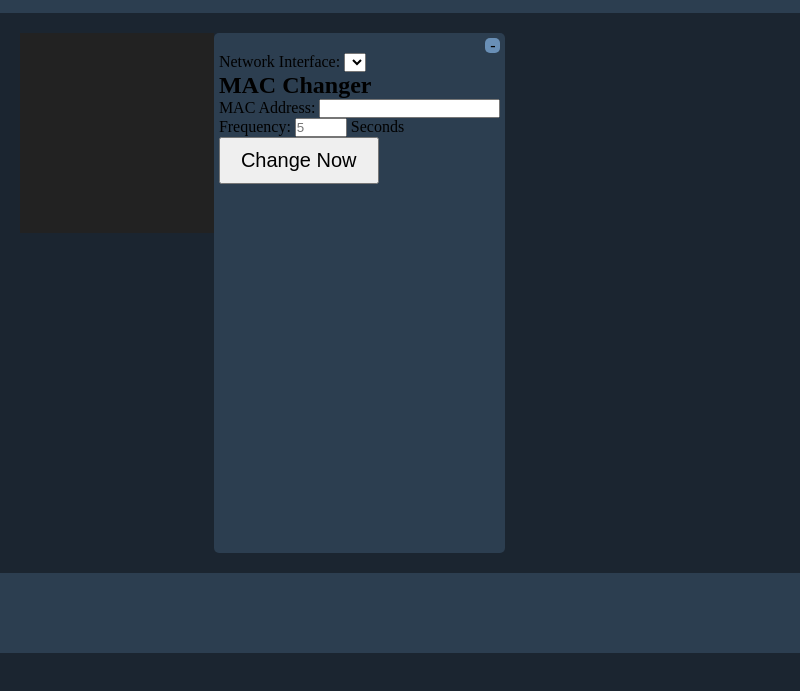
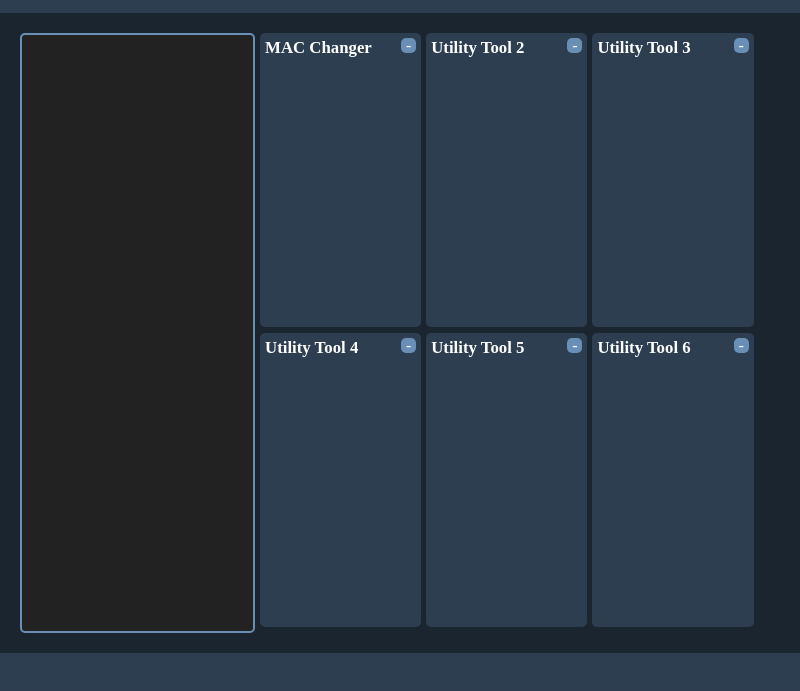
Before and after one commit to dstock3/place2B, an Electron app: page index.html in a window 800 px wide. Shown: the part 67-758 px from the top of the page. Drawn offline with Linux system fonts and the light colour scheme; no server answers.

Commit message:
revised layout

```diff
--- a/doc/network.js
+++ b/doc/network.js
@@ -22,5 +22,4 @@ const addNetworkInterfaces = getNetworkInterfaces => {
     displayNetworkInterfaces();
 }
 
-
 module.exports = { addNetworkInterfaces }
--- a/index.html
+++ b/index.html
@@ -26,12 +26,15 @@
       <div class="panel-container">
         <div class="panel">
           <div class="panel-controller">
+            <div class="panel-head">MAC Changer</div>
             <div class="min-max-panel">-</div>
           </div>
+          <!--
           <div id="network-interface-container">
             <label for="network-interface">Network Interface:</label>
             <select id="network-interfaces-select"></select>
           </div>
+
           <div class="mac-changer-container">
             <h2>MAC Changer</h2>
             <div class="form-group">
@@ -44,6 +47,48 @@
               <label for="frequency-input">Seconds</label>
             </div>
           </div>
+          -->
+
+        </div>
+        <div class="panel">
+          <div class="panel-controller">
+            <div class="panel-head">Utility Tool 2</div>
+            <div class="min-max-panel">-</div>
+          </div>
+          <!-- wifi tools -->
+
+        </div>
+
+        <div class="panel">
+          <div class="panel-controller">
+            <div class="panel-head">Utility Tool 3</div>
+            <div class="min-max-panel">-</div>
+          </div>
+
+        </div>
+
+        <div class="panel">
+          <div class="panel-controller">
+            <div class="panel-head">Utility Tool 4</div>
+            <div class="min-max-panel">-</div>
+          </div>
+
+        </div>
+
+        <div class="panel">
+          <div class="panel-controller">
+            <div class="panel-head">Utility Tool 5</div>
+            <div class="min-max-panel">-</div>
+          </div>
+
+        </div>
+
+        <div class="panel">
+          <div class="panel-controller">
+            <div class="panel-head">Utility Tool 6</div>
+            <div class="min-max-panel">-</div>
+          </div>
+
         </div>
       </div>
     </main>
--- a/styles.css
+++ b/styles.css
@@ -12,6 +12,7 @@ body {
     flex-direction: column;
     align-items: space-between;
     height: 100%;
+    color: #FFFFFF;
 }
 
 header {
@@ -20,7 +21,6 @@ header {
     align-items: center;
     background-color: #2C3E50;
     padding: 20px;
-    color: #FFFFFF;
     height: 10vh;
 }
 
@@ -32,29 +32,11 @@ header h1 {
 /* Style for the main content */
 main {
     width: 100vw;
-    height: 70vh;
+    height: 80vh;
     margin: 0 auto;
     padding: 20px;
     display: flex;
     justify-content: space-between;
-}
-
-.sidebar {
-    width: 25vw;
-    height: 100%;
-}
-
-#mac-changer-container {
-    display: flex;
-    justify-content: center;
-    align-items: center;
-    height: 100px;
-}
-
-button {
-    font-size: .75em;
-    font-size: 20px;
-    padding: 10px 20px;
 }
 
 /* Style for the footer */
@@ -66,17 +48,40 @@ footer {
     height: 10vh;
 }
 
+button {
+    font-size: .75em;
+    font-size: 20px;
+    padding: 10px 20px;
+}
+
 /* Panels */
 
 .panel-container {
     width: 73vw;
     display: flex;
+    flex-wrap: wrap;
+    margin-left: 5px;
+}
+
+.panel {
+    background-color: #2C3E50;
+    border-radius: 5px;
+    padding: 5px;
+    height: 49%;
+    width: 31%;
+    margin-right: 5px;
 }
 
 .panel-controller {
     width: 100%;
+    height: 100%;
     display: flex;
-    justify-content: flex-end;
+    justify-content: space-between;
+}
+
+.panel-head {
+    font-size: 1.05em;
+    font-weight: bold;
 }
 
 .min-max-panel {
@@ -89,20 +94,37 @@ footer {
     background-color: #698fb6;
 }
 
-.panel {
-    background-color: #2C3E50;
-    border-radius: 5px;
-    padding: 5px;
+.network-interface-container {
+    height: 25%;
+    width: 100%;
+    display: flex;
+    flex-direction: column;
+}
 
+.mac-changer-container {
+    display: flex;
+    flex-direction: column;
+    justify-content: center;
+    align-items: center;
+    height: 66%;
+    width: 100%;
+}
+
+.sidebar {
+    width: 33vw;
+    height: 100%;
 }
 
 /* Terminal */
 .terminal-display {
+    border-radius: 5px;
+    border: 2px solid #698fb6;
     background-color: #222;
     color: #fff;
     font-family: monospace;
     padding: 10px;
-    height: 200px;
+    height: 100%;
+
 }
 
 .terminal-line {
```
Lines whose indentation alone changed are shown as unchanged.
